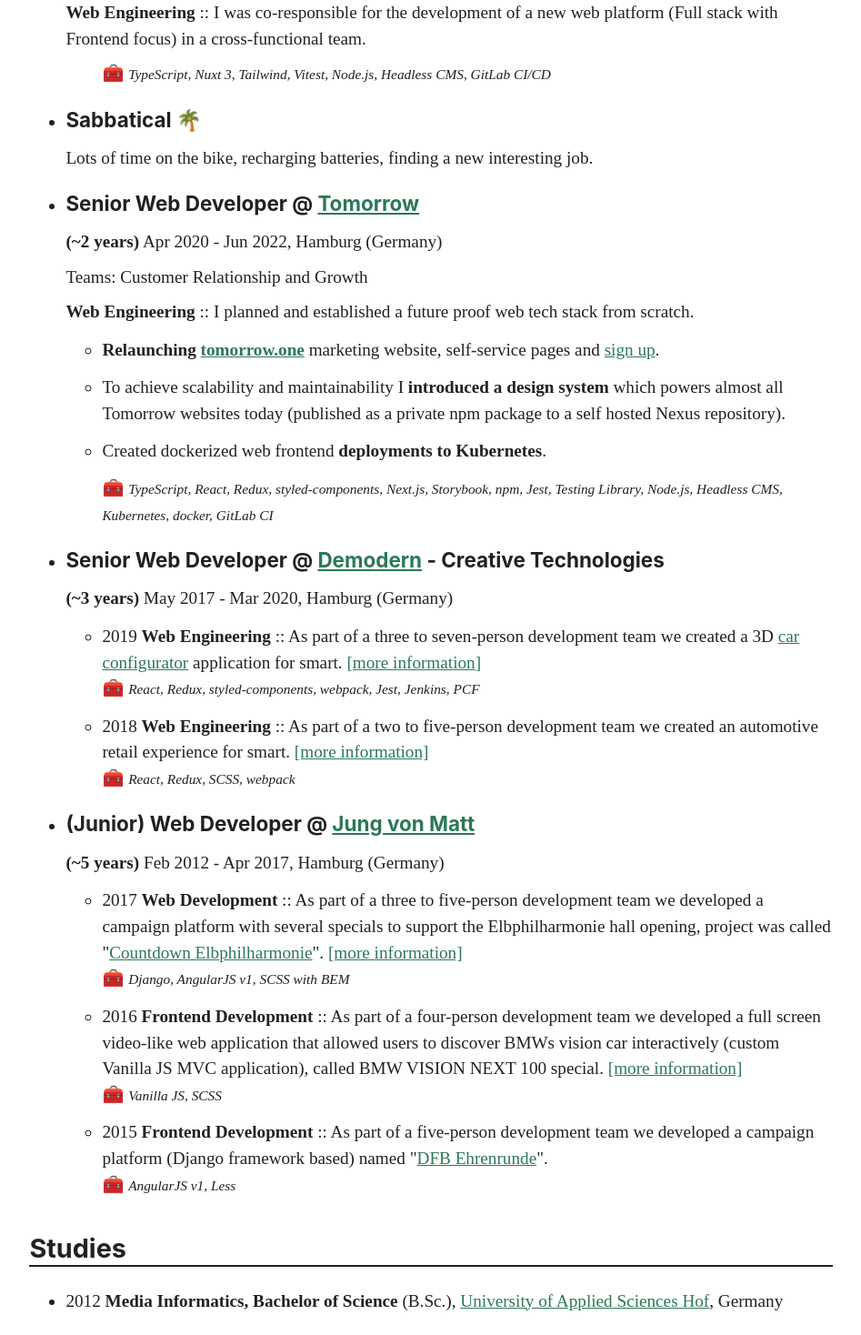
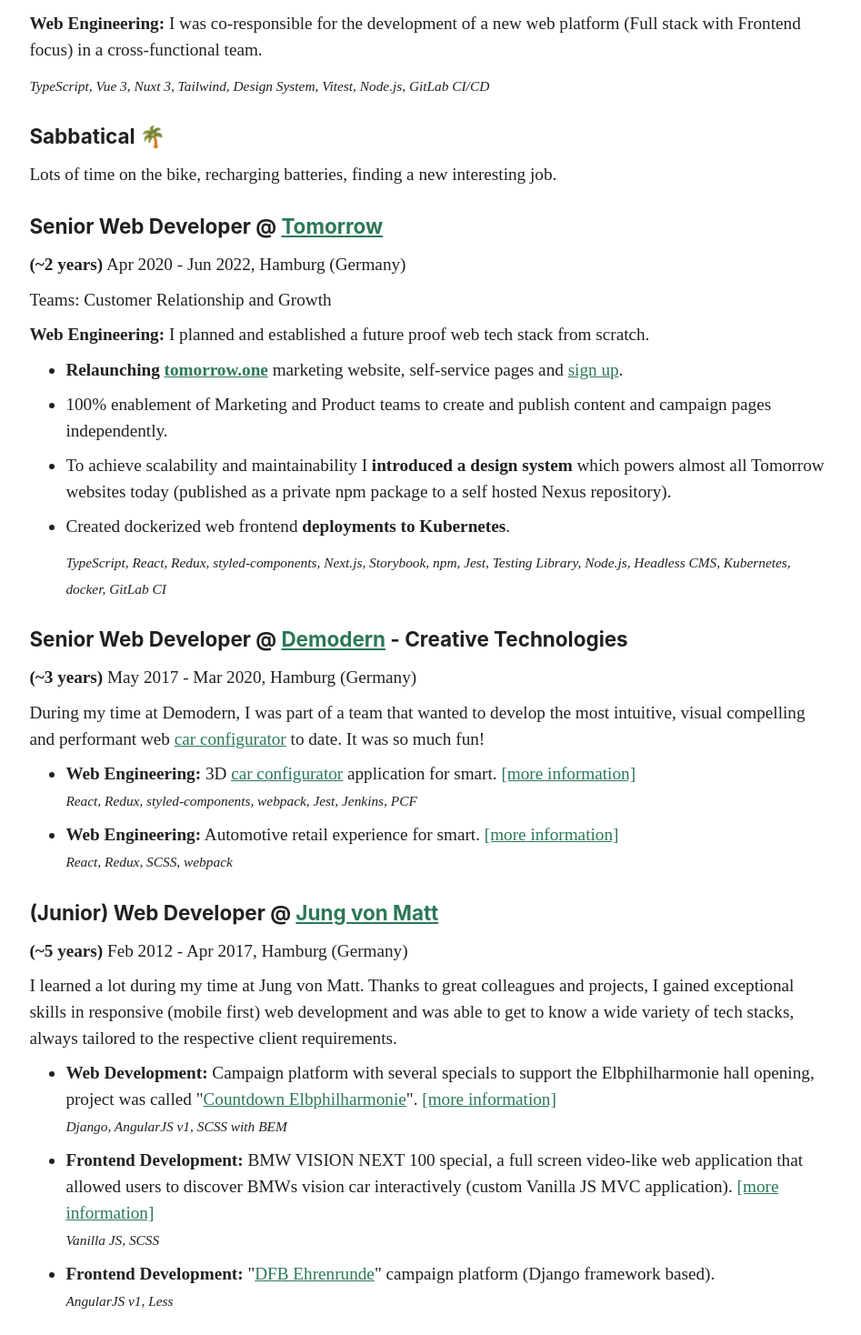
Before and after one commit to manuelpuchta/manuelpuchta.de, a Next.js app: page /cv in a window 1280 px wide. Shown: the part 782-2250 px from the top of the page at 91% size, without its empty margins (166-1113 px from the left). Built offline with nearby package versions, Linux system fonts and the light colour scheme.

Commit message:
chore(cv): update

```diff
--- a/pages/cv.module.css
+++ b/pages/cv.module.css
@@ -25,10 +25,11 @@
 }
 
 .cv h2 {
-  border-bottom: 0.125rem solid var(--c-typo);
+  border-bottom: 0.1875rem solid var(--c-typo);
 }
 
 .cv h3 {
+  margin-top: 1.5rem;
   margin-bottom: 0.75rem;
 }
 
@@ -36,16 +37,8 @@
   margin: 0.5rem 0;
 }
 
-.cv ul li {
-  margin: 0.65rem 0;
-}
-
-ul.listHasMoreSpace li {
-  margin: 1rem 0;
-}
-
-.work > ul > li {
-  margin: 0.5rem 0;
+.cv ul {
+  margin-top: 0;
 }
 
 @media print {
--- a/pages/cv.tsx
+++ b/pages/cv.tsx
@@ -42,9 +42,8 @@
         </section>
 
         <section className={styles.work}>
-          <h2>Work</h2>
-          <ul>
-            <li>
+          <h2>Work experience</h2>
+
           <h3>
             Senior Frontend Developer @{' '}
             <a href="https://www.tk.de">Die Techniker</a>
@@ -53,13 +52,10 @@
             <strong>(Now)</strong> Since Sep 2023 - Hamburg (Germany)
           </p>
           <p>
-                Team: Web Squad, working on{' '}
-                <a href="https://www.tk.de">tk.de</a> in a cross-functional
-                team.
+            Team: Web Squad, working on <a href="https://www.tk.de">tk.de</a> in
+            a cross-functional team.
           </p>
-            </li>
 
-            <li>
           <h3>
             Senior Software Developer (Frontend) @{' '}
             <a href="https://dkbcodefactory.com">DKB Code Factory</a>
@@ -73,83 +69,80 @@
             (Verwalterplattform)
           </p>
           <p>
-                <strong>Web Engineering</strong> :: I was co-responsible for the
-                development of a new web platform (Full stack with Frontend
-                focus) in a cross-functional team.
+            <strong>Web Engineering:</strong> I was co-responsible for the
+            development of a new web platform (Full stack with Frontend focus)
+            in a cross-functional team.
           </p>
-              <ul>
-                🧰{' '}
           <cite>
-                  TypeScript, Nuxt 3, Tailwind, Vitest, Node.js, Headless CMS,
+            TypeScript, Vue 3, Nuxt 3, Tailwind, Design System, Vitest, Node.js,
             GitLab CI/CD
           </cite>
-              </ul>
-            </li>
 
-            <li>
           <h3>Sabbatical 🌴</h3>
           <p>
             Lots of time on the bike, recharging batteries, finding a new
             interesting job.
           </p>
-            </li>
 
-            <li>
           <h3>
             Senior Web Developer @{' '}
             <a href="https://www.tomorrow.one">Tomorrow</a>
           </h3>
           <p>
-                <strong>(~2 years)</strong> Apr 2020 - Jun 2022, Hamburg
-                (Germany)
+            <strong>(~2 years)</strong> Apr 2020 - Jun 2022, Hamburg (Germany)
           </p>
           <p>Teams: Customer Relationship and Growth</p>
           <p>
-                <strong>Web Engineering</strong> :: I planned and established a
-                future proof web tech stack from scratch.
+            <strong>Web Engineering:</strong> I planned and established a future
+            proof web tech stack from scratch.
           </p>
           <ul>
             <li>
               <strong>
-                    Relaunching{' '}
-                    <a href="https://www.tomorrow.one">tomorrow.one</a>
+                Relaunching <a href="https://www.tomorrow.one">tomorrow.one</a>
               </strong>{' '}
               marketing website, self-service pages and{' '}
               <a href="https://get.tomorrow.one/en-EU/start/">sign up</a>.{' '}
             </li>
             <li>
+              100% enablement of Marketing and Product teams to create and
+              publish content and campaign pages independently.
+            </li>
+            <li>
               To achieve scalability and maintainability I{' '}
-                  <strong>introduced a design system</strong> which powers
-                  almost all Tomorrow websites today (published as a private npm
-                  package to a self hosted Nexus repository).
+              <strong>introduced a design system</strong> which powers almost
+              all Tomorrow websites today (published as a private npm package to
+              a self hosted Nexus repository).
             </li>
             <li>
               Created dockerized web frontend{' '}
               <strong>deployments to Kubernetes</strong>.
             </li>
-                🧰{' '}
             <cite>
-                  TypeScript, React, Redux, styled-components, Next.js,
-                  Storybook, npm, Jest, Testing Library, Node.js, Headless CMS,
-                  Kubernetes, docker, GitLab CI
+              TypeScript, React, Redux, styled-components, Next.js, Storybook,
+              npm, Jest, Testing Library, Node.js, Headless CMS, Kubernetes,
+              docker, GitLab CI
             </cite>
           </ul>
-            </li>
 
-            <li>
           <h3>
-                Senior Web Developer @{' '}
-                <a href="https://demodern.com">Demodern</a> - Creative
-                Technologies
+            Senior Web Developer @ <a href="https://demodern.com">Demodern</a> -
+            Creative Technologies
           </h3>
           <p>
-                <strong>(~3 years)</strong> May 2017 - Mar 2020, Hamburg
-                (Germany)
+            <strong>(~3 years)</strong> May 2017 - Mar 2020, Hamburg (Germany)
+          </p>
+          <p>
+            During my time at Demodern, I was part of a team that wanted to
+            develop the most intuitive, visual compelling and performant web{' '}
+            <a href="https://www.smart.com/de/de/modelle/eq-fortwo-coupe/konfigurator">
+              car configurator
+            </a>{' '}
+            to date. It was so much fun!
           </p>
           <ul className={(styles.listHasMoreSpace, styles.hiddenForPrint)}>
             <li>
-                  2019 <strong>Web Engineering</strong> :: As part of a three to
-                  seven-person development team we created a 3D{' '}
+              <strong>Web Engineering:</strong> 3D{' '}
               <a href="https://www.smart.com/de/de/modelle/eq-fortwo-coupe/konfigurator">
                 car configurator
               </a>{' '}
@@ -158,40 +151,41 @@
                 [more information]
               </a>
               <br />
-                  🧰{' '}
               <cite>
                 React, Redux, styled-components, webpack, Jest, Jenkins, PCF
               </cite>
             </li>
 
             <li>
-                  2018 <strong>Web Engineering</strong> :: As part of a two to
-                  five-person development team we created an automotive retail
-                  experience for smart.{' '}
+              <strong>Web Engineering:</strong> Automotive retail experience for
+              smart.{' '}
               <a href="https://demodern.com/projects/smart-cities-retail-experience">
                 [more information]
               </a>
               <br />
-                  🧰 <cite>React, Redux, SCSS, webpack</cite>
+              <cite>React, Redux, SCSS, webpack</cite>
             </li>
           </ul>
-            </li>
 
-            <li>
           <h3>
             (Junior) Web Developer @{' '}
             <a href="https://www.jvm.com">Jung von Matt</a>
           </h3>
           <p>
-                <strong>(~5 years)</strong> Feb 2012 - Apr 2017, Hamburg
-                (Germany)
+            <strong>(~5 years)</strong> Feb 2012 - Apr 2017, Hamburg (Germany)
+          </p>
+          <p>
+            I learned a lot during my time at Jung von Matt. Thanks to great
+            colleagues and projects, I gained exceptional skills in responsive
+            (mobile first) web development and was able to get to know a wide
+            variety of tech stacks, always tailored to the respective client
+            requirements.
           </p>
           <ul className={(styles.listHasMoreSpace, styles.hiddenForPrint)}>
             <li>
-                  2017 <strong>Web Development</strong> :: As part of a three to
-                  five-person development team we developed a campaign platform
-                  with several specials to support the Elbphilharmonie hall
-                  opening, project was called &quot;
+              <strong>Web Development:</strong> Campaign platform with several
+              specials to support the Elbphilharmonie hall opening, project was
+              called &quot;
               <a href="https://www.elbphilharmonie.de/en/mediatheque/next-door#!/">
                 Countdown Elbphilharmonie
               </a>
@@ -200,32 +194,27 @@
                 [more information]
               </a>
               <br />
-                  🧰 <cite>Django, AngularJS v1, SCSS with BEM</cite>
+              <cite>Django, AngularJS v1, SCSS with BEM</cite>
             </li>
 
             <li>
-                  2016 <strong>Frontend Development</strong> :: As part of a
-                  four-person development team we developed a full screen
-                  video-like web application that allowed users to discover BMWs
-                  vision car interactively (custom Vanilla JS MVC application),
-                  called BMW VISION NEXT 100 special.{' '}
+              <strong>Frontend Development:</strong> BMW VISION NEXT 100
+              special, a full screen video-like web application that allowed
+              users to discover BMWs vision car interactively (custom Vanilla JS
+              MVC application).{' '}
               <a href="https://www.jvm.com/de/cases/bmw-100/">
                 [more information]
               </a>
               <br />
-                  🧰 <cite>Vanilla JS, SCSS</cite>
+              <cite>Vanilla JS, SCSS</cite>
             </li>
 
             <li>
-                  2015 <strong>Frontend Development</strong> :: As part of a
-                  five-person development team we developed a campaign platform
-                  (Django framework based) named &quot;
+              <strong>Frontend Development:</strong> &quot;
               <a href="https://kampagne.dfb.de">DFB Ehrenrunde</a>
-                  &quot;.
+              &quot; campaign platform (Django framework based).
               <br />
-                  🧰 <cite>AngularJS v1, Less</cite>
-                </li>
-              </ul>
+              <cite>AngularJS v1, Less</cite>
             </li>
           </ul>
         </section>
@@ -234,12 +223,13 @@
           <h2>Studies</h2>
           <ul>
             <li>
-              2012 <strong>Media Informatics, Bachelor of Science</strong>{' '}
-              (B.Sc.),{' '}
+              <strong>Media Informatics, Bachelor of Science</strong> (B.Sc.),{' '}
               <a href="https://www.hof-university.com">
                 University of Applied Sciences Hof
               </a>
-              , Germany
+              , Germany.
+              <br />
+              <strong>2007 - 2012</strong>
             </li>
           </ul>
         </section>
```
Lines whose indentation alone changed are shown as unchanged.
